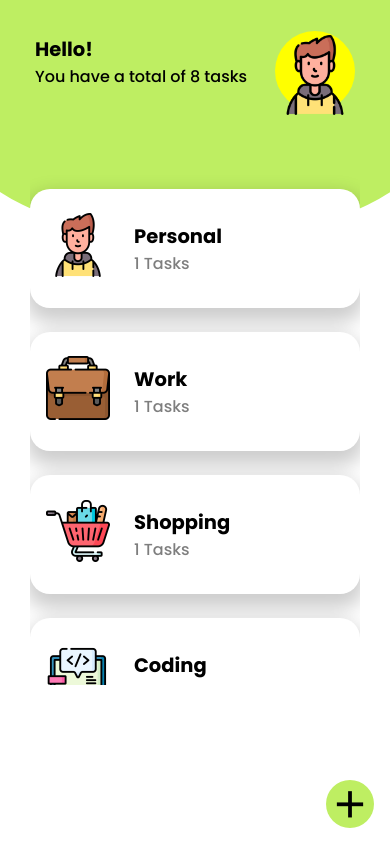
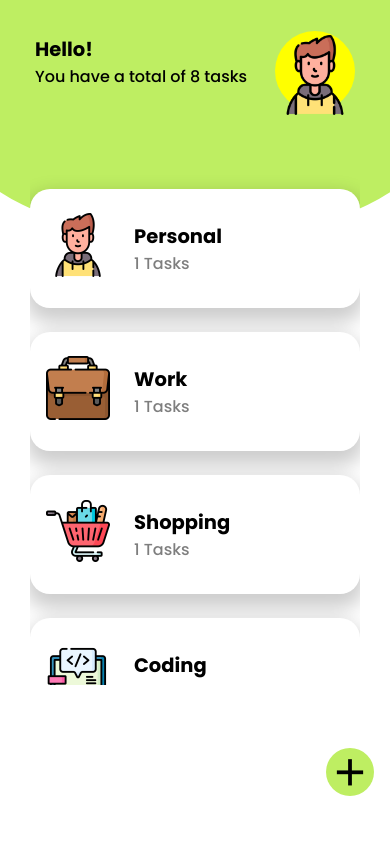
Before and after one commit to RishabhTrivedi-22/To-do_App, a plain HTML site: page index.html in a window 390 px wide. Drawn offline with nearby package versions, Linux system fonts and the light colour scheme.

Commit message:
Add button tweek

```diff
--- a/responsive.css
+++ b/responsive.css
@@ -25,7 +25,9 @@
   .category .content h1 {
     font-size: 1.2rem;
   }
-
+  .task-btn {
+    bottom: 3rem;
+  }
   .input-grp input,
   .input-grp select {
     padding: 10px;
```
